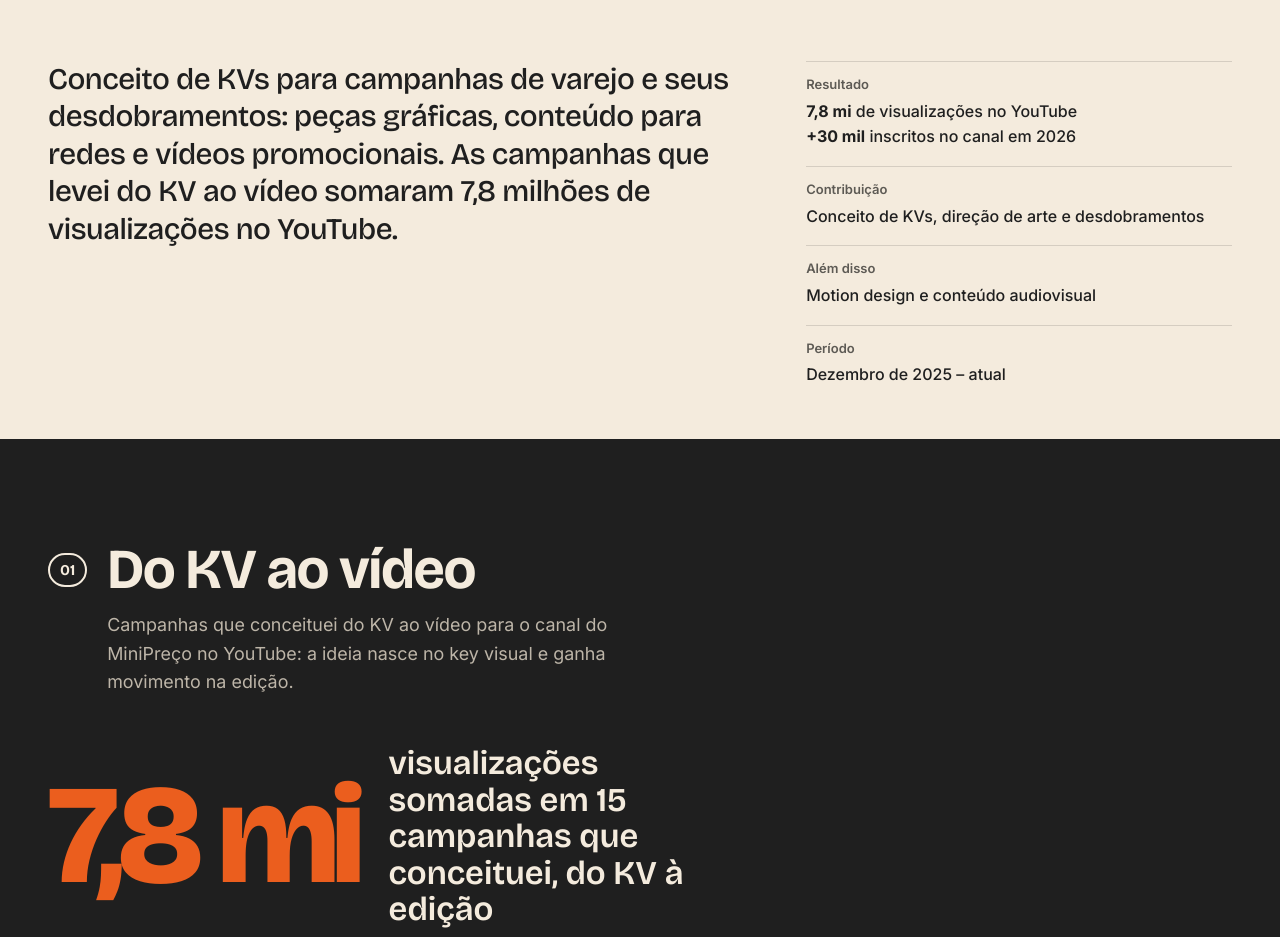
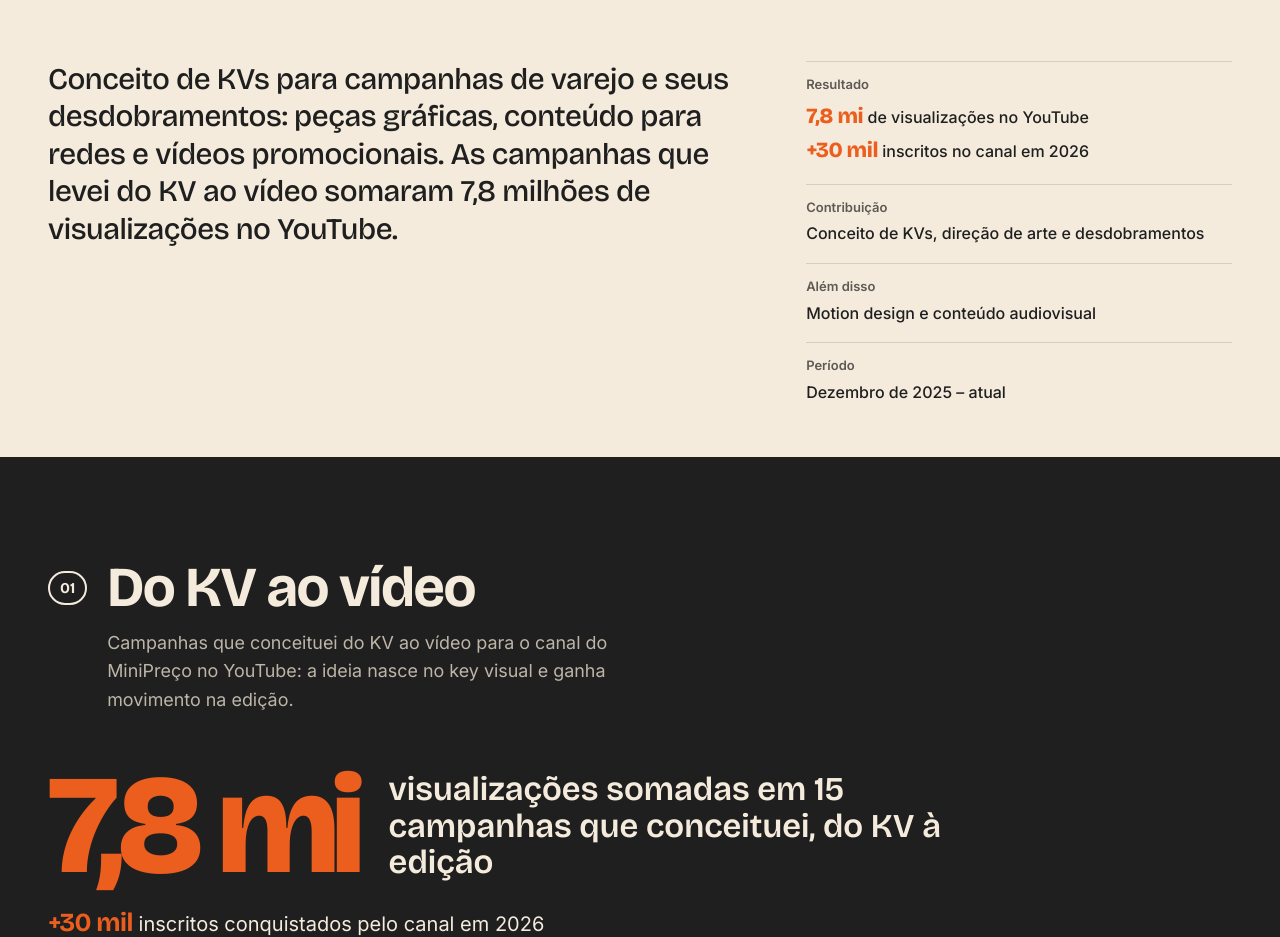
Before and after one commit to diimorais/diogomorais.com, a plain HTML site: page projetos/grupo-minipreco.html in a window 1280 px wide. Shown: the part 378-1315 px from the top of the page. Drawn offline with nearby package versions, Linux system fonts and the light colour scheme.

Commit message:
Add files via upload

```diff
--- a/assets/css/style.css
+++ b/assets/css/style.css
@@ -557,9 +557,11 @@ p { margin: 0; }
   font-size: clamp(64px, 11vw, 160px); line-height: .9; letter-spacing: -0.05em;
   color: var(--laranja);
 }
-.stat-label { font-family: var(--font-display); font-size: clamp(22px, 2.6vw, 34px); font-weight: 600; max-width: 16ch; line-height: 1.1; }
+.stat-label { font-family: var(--font-display); font-size: clamp(22px, 2.6vw, 34px); font-weight: 600; max-width: 26ch; line-height: 1.1; }
 .stat-source { font-size: 13px; color: var(--muted); width: 100%; }
 .stat-extra { grid-column: 1 / -1; font-size: clamp(17px, 1.6vw, 20px); }
+/* número de destaque dentro da ficha do case (resultado no topo) */
+.meta-stat { font-family: var(--font-display); font-weight: 800; color: var(--laranja); font-size: 1.35em; letter-spacing: -0.02em; }
 .stat-extra b { font-family: var(--font-display); color: var(--laranja); font-size: 1.3em; letter-spacing: -0.02em; }
 .video-grid { display: grid; grid-template-columns: repeat(3, 1fr); gap: clamp(16px, 2vw, 28px); }
 .video-card .frame { position: relative; aspect-ratio: 16 / 9; background: var(--preto); border-color: var(--bege); }
```
